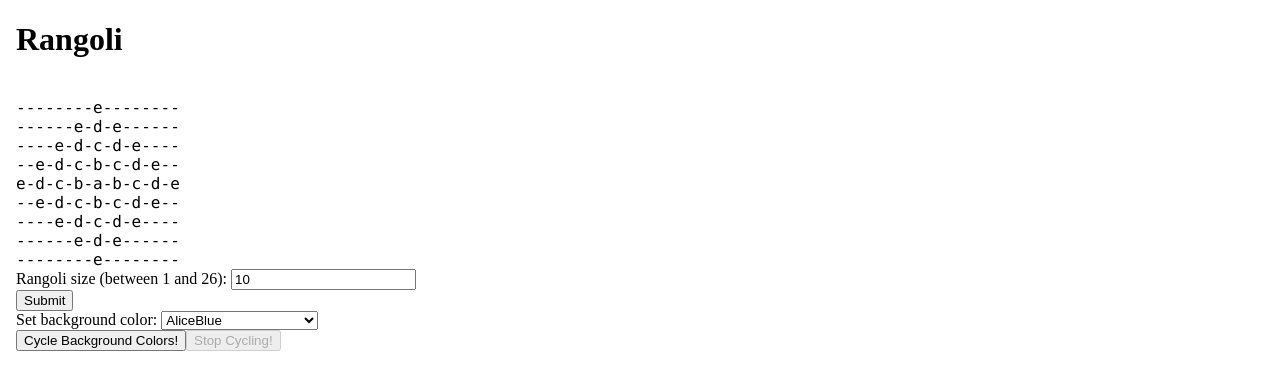
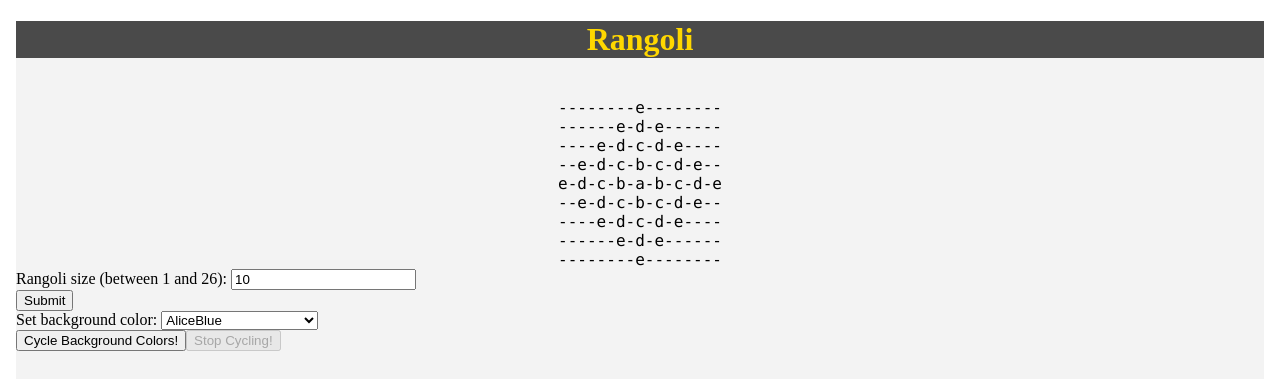
Before and after one commit to Gendo90/2020-Angular-Bootcamp, an Angular app in the folder rangoli/: page / in a window 1280 px wide. Shown: the top 390 px of the page. Built offline with nearby package versions, Linux system fonts and the light colour scheme.

Commit message:
feat: Get colors working for rangoli! Fully functional!
Note: May want to add an input to change the cycle time, or to cycle
the colors for the rangoli pattern as well. Also need to update styling

```diff
--- a/rangoli/src/app/app.component.css
+++ b/rangoli/src/app/app.component.css
@@ -1,5 +1,36 @@
+h1 {
+    color: gold;
+}
+
 p {
     font-family: "Lucida Console";
     padding: 0px;
     margin: 0px;
 }
+
+.centered {
+  background-color: #4a4a4a;
+  text-align: center;
+}
+
+.gray {
+  background-color: #f3f3f3;
+  padding-bottom: 10px;
+  clear: both;
+}
+
+.rangoli {
+    margin: auto;
+    text-align: center;
+}
+
+div.rangoli {
+    margin: auto;
+    text-align: center;
+    display: inline-block;
+}
+
+div.rangoli_holder {
+    margin:auto;
+    text-align: center;
+}
--- a/rangoli/src/app/app.component.html
+++ b/rangoli/src/app/app.component.html
@@ -17,8 +17,10 @@
       <!-- ADD HEADER HERE -->
       <!-- ADD DESCRIPTION OF PAGE AND BACKGROUND HERE! -->
       <div class="rangoli_holder">
-          <div id="rangoli_space" [style.background-color]="background_color">
-              <p class="rangoli" *ngFor="let line of rangoli_state">{{line}}</p>
+          <div id="rangoli_space" class="rangoli" [style.background-color]="background_color">
+              <p *ngFor="let line of rangoli_state; let i = index;">
+                  <span *ngFor="let char of line.split('')" [style.color]="seen_chars.get(char)">{{char}}</span>
+                  </p>
           </div>
       </div>
       <article class="flex-list">
--- a/rangoli/src/app/app.component.ts
+++ b/rangoli/src/app/app.component.ts
@@ -24,7 +24,7 @@ export class AppComponent {
                       '--------e--------'];
 
     //rangoli background color
-    background_color = "white";
+    background_color = "#f3f3f3";
 
     //size of the rangoli pattern
     size = "10";
@@ -40,6 +40,26 @@ export class AppComponent {
         this.size = newSize;
     }
 
+    getRandomColor() {
+        let ind = Math.floor(Math.random()*this.CSS_COLOR_NAMES.length)
+        return this.CSS_COLOR_NAMES[ind]
+        }
+
+    setRangoliCharColors(arr: Array<string>) {
+        for (let i = 0; i<arr.length; i++) {
+            console.log(i)
+            let line_arr = arr[i].split("")
+            console.log(line_arr)
+            for (let char of line_arr) {
+                console.log(char);
+                if(!this.seen_chars.has(char)) {
+                    this.seen_chars.set(char, this.getRandomColor());
+                }
+            }
+        }
+        // console.log(this.seen_chars)
+    }
+
     getRangoli() {
         fetch(`https://wayscript.com/api?api_key=HRLP2pxChqSxV1uUFCnPeUo7OmXMTH0OePNsvb7OPww&program_id=8192&variables=${this.size}`
         ).then(response => {
@@ -47,17 +67,14 @@ export class AppComponent {
         })
         .then(json_result => {
             console.log(json_result);
-            // console.log(json_result.Result.body.results);
+            this.seen_chars.clear()
             this.rangoli_state = json_result.Result.body.results;
+            this.setRangoliCharColors(this.rangoli_state);
             return this.rangoli_state;
     });}
 
-    getRandomColor() {
-        let ind = Math.floor(Math.random()*this.CSS_COLOR_NAMES.length)
-        return this.CSS_COLOR_NAMES[ind]
-        }
+    interval_var = null;
 
-    interval_var = null;
     cycleColors() {
         this.interval_var = setInterval(()=>{this.background_color = this.getRandomColor()},
         1000);
```
